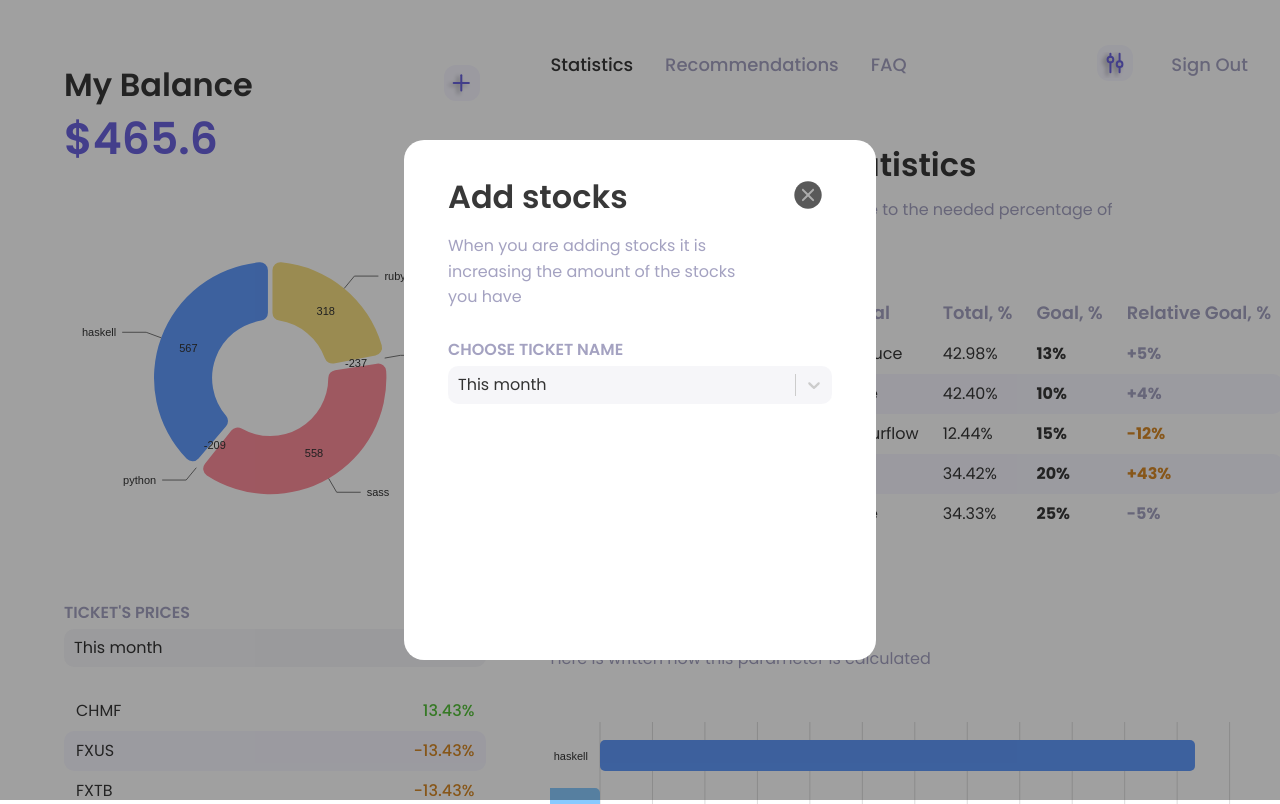
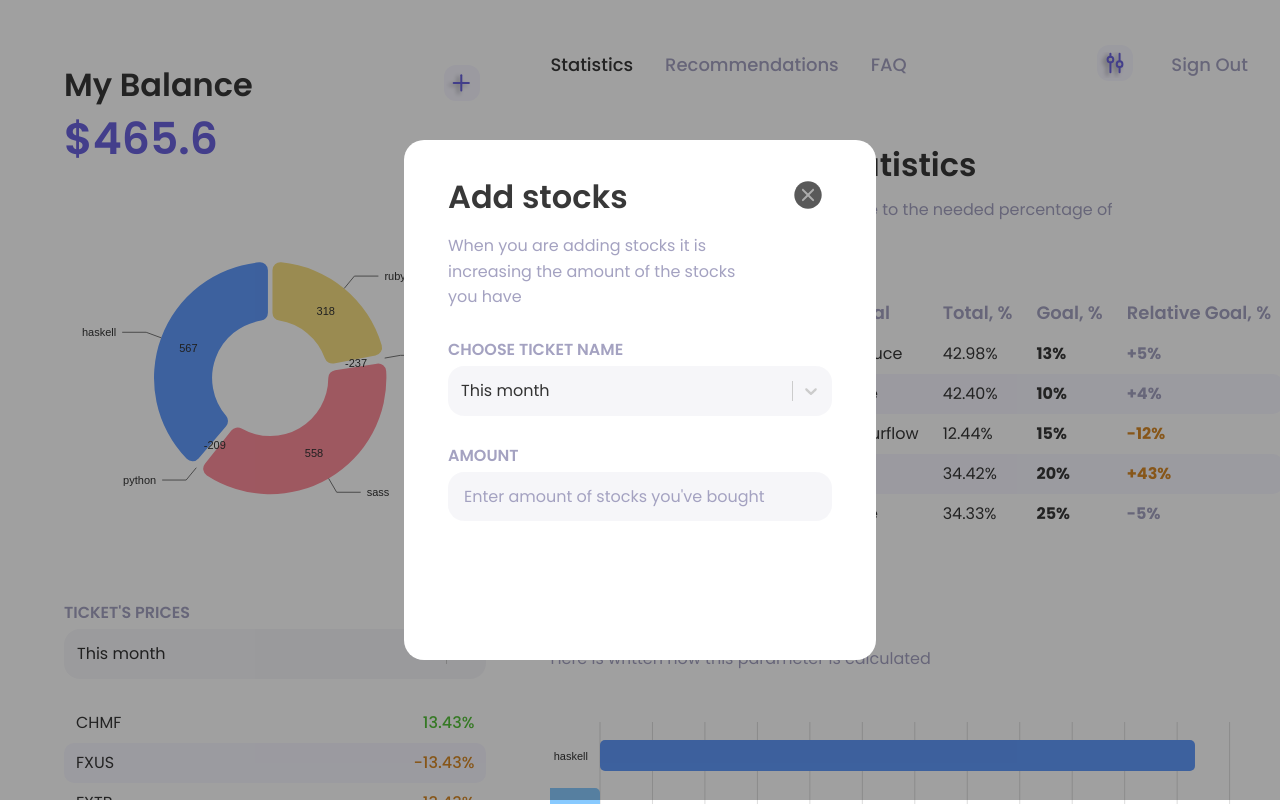
Before and after one commit to bacebu4/investing, a React (Create React App) app in the folder web/: page / in a window 1280 px wide. Both pictures are taken after a click on the button 462 px from the left and 84 px from the top of the page. Built offline with nearby package versions, Linux system fonts and the light colour scheme.

Commit message:
layout: new elements

```diff
--- a/web/src/containers/MyBalance.tsx
+++ b/web/src/containers/MyBalance.tsx
@@ -12,12 +12,15 @@ import Modal from "react-modal";
 import { CloseButton } from "../components/CloseButton";
 import { GrayUppercaseText } from "../components/GrayUppercaseText";
 import { ExplanationText } from "../components/ExplanationText";
+import { BaseInput } from "../components/BaseInput";
 
 const MultiSelect = styled(Select)`
   & .Select__control {
     background-color: ${GRAY}1A;
     border: 0;
-    border-radius: 10px;
+    border-radius: 16px;
+    font-size: 1rem;
+    padding: 7px 3px;
   }
 `;
 
@@ -84,6 +87,14 @@ export const MyBalance: React.FC = () => {
           defaultValue={options[0]}
           onChange={() => console.log(selectRef.current?.state.value)}
         />
+
+        <GrayUppercaseText mt="32px" mb="8px">
+          Amount
+        </GrayUppercaseText>
+
+        <FlexBox>
+          <BaseInput placeholder="Enter amount of stocks you've bought" />
+        </FlexBox>
       </Modal>
 
       <section>
```
